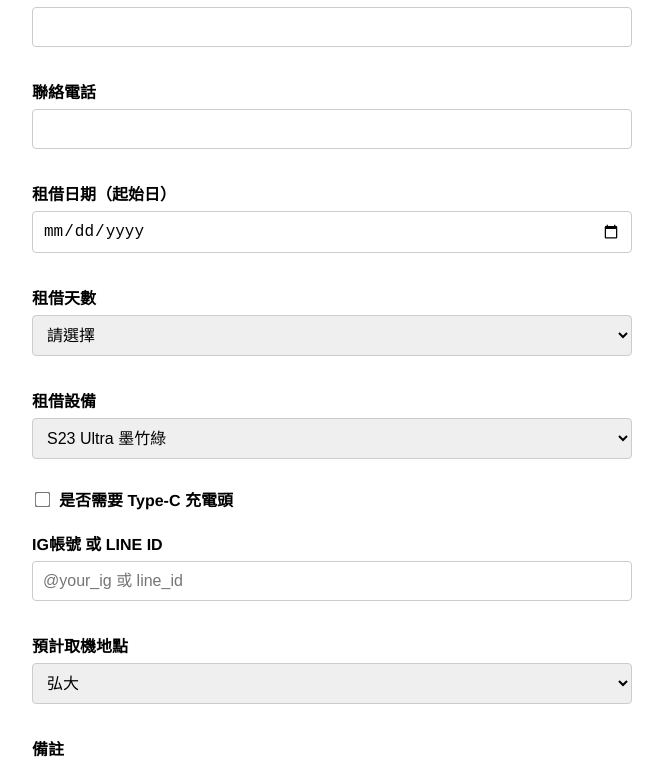
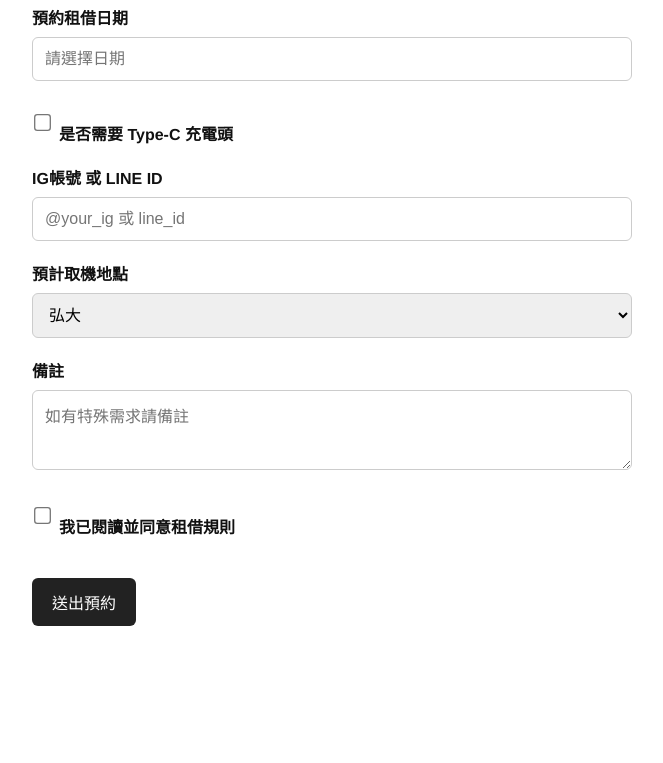
Before and after one commit to zzz-oey/phone-rental, a plain HTML site: page index.html in a window 1280 px wide. Shown: the part 124-887 px from the top of the page, without its empty margins (308-971 px from the left). After the commit the page ends 800 px from the top, so only its background shows below. Drawn offline with nearby package versions, Linux system fonts and the light colour scheme.

Commit message:
Update index.html

```diff
--- a/index.html
+++ b/index.html
@@ -2,64 +2,75 @@
 <html lang="zh-Hant">
 <head>
   <meta charset="UTF-8" />
-  <meta name="viewport" content="width=device-width, initial-scale=1.0" />
+  <meta name="viewport" content="width=device-width, initial-scale=1.0"/>
   <title>手機租借預約表單</title>
+  <link rel="stylesheet" href="https://cdn.jsdelivr.net/npm/flatpickr/dist/flatpickr.min.css"/>
   <style>
     body {
       font-family: "Helvetica Neue", sans-serif;
-      padding: 30px;
-      background-color: #fff;
+      background: #fff;
+      color: #111;
+      padding: 40px;
       max-width: 600px;
       margin: auto;
     }
-    h1 {
-      font-size: 24px;
-      margin-bottom: 20px;
-      text-align: center;
-    }
+
     label {
       font-weight: bold;
       margin-top: 20px;
-      margin-bottom: 6px;
       display: block;
     }
+
     input[type="text"],
-    input[type="tel"],
-    input[type="date"],
-    select,
+    textarea,
+    select {
+      width: 100%;
+      padding: 12px;
+      margin-top: 8px;
+      border: 1px solid #ccc;
+      border-radius: 6px;
+      box-sizing: border-box;
+      font-size: 1rem;
+    }
+
     textarea {
-      width: 100%;
-      padding: 10px;
-      font-size: 16px;
-      margin-bottom: 12px;
-      border: 1px solid #ccc;
-      border-radius: 4px;
-      box-sizing: border-box;
+      resize: vertical;
+      min-height: 80px;
     }
-    .checkbox-group {
+
+    .checkbox-container {
       display: flex;
       align-items: center;
-      margin: 16px 0;
+      margin-top: 20px;
+      margin-bottom: 10px;
     }
-    .checkbox-group input[type="checkbox"] {
+
+    .checkbox-container input {
       margin-right: 10px;
-      transform: scale(1.2);
+      transform: scale(1.3);
     }
-    .checkbox-group label {
-      margin: 0;
-      font-weight: bold;
+
+    .section-title {
+      font-size: 1.5rem;
+      margin: 30px 0 10px;
+      color: #333;
     }
+
+    .date-picker {
+      margin-top: 10px;
+    }
+
     button {
+      margin-top: 30px;
       background-color: #222;
       color: #fff;
-      padding: 12px;
+      padding: 12px 20px;
       border: none;
-      border-radius: 4px;
-      font-size: 16px;
-      width: 100%;
+      border-radius: 6px;
+      font-size: 1rem;
       cursor: pointer;
-      margin-top: 20px;
     }
+
     button:hover {
       background-color: #444;
     }
@@ -68,57 +79,40 @@
 <body>
   <h1>手機租借預約表單</h1>
 
-  <form>
-    <label for="name">姓名</label>
-    <input type="text" id="name" name="name" required />
+  <label for="rental-date">預約租借日期</label>
+  <input type="text" id="rental-date" name="rental-date" class="date-picker" placeholder="請選擇日期" />
 
-    <label for="phone">聯絡電話</label>
-    <input type="tel" id="phone" name="phone" required />
-
-    <label for="date">租借日期（起始日）</label>
-    <input type="date" id="date" name="date" required />
-
-    <label for="days">租借天數</label>
-    <select id="days" name="days" required>
-      <option value="">請選擇</option>
-      <option value="1">1 天</option>
-      <option value="2">2 天</option>
-      <option value="3">3 天</option>
-      <option value="4">4 天</option>
-      <option value="5">5 天以上</option>
-    </select>
-
-    <label for="model">租借設備</label>
-    <select id="model" name="model">
-      <option>S23 Ultra 墨竹綠</option>
-    </select>
-
-    <div class="checkbox-group">
-      <input type="checkbox" id="charger" name="charger" />
-      <label for="charger">是否需要 Type-C 充電頭</label>
+  <div class="checkbox-container">
+    <input type="checkbox" id="need-typec" name="need-typec" />
+    <label for="need-typec">是否需要 Type-C 充電頭</label>
   </div>
 
   <label for="contact">IG帳號 或 LINE ID</label>
-    <input type="text" id="contact" name="contact" placeholder="@your_ig 或 line_id" required />
+  <input type="text" id="contact" name="contact" placeholder="@your_ig 或 line_id" />
 
-    <label for="pickup">預計取機地點</label>
-    <select id="pickup" name="pickup" required>
-      <option>弘大</option>
-      <option>新村</option>
-      <option>合井</option>
-      <option>望遠</option>
-      <option>永登浦周邊</option>
+  <label for="location">預計取機地點</label>
+  <select id="location" name="location">
+    <option value="弘大">弘大</option>
+    <option value="明洞">明洞</option>
+    <option value="其他">其他</option>
   </select>
 
   <label for="note">備註</label>
   <textarea id="note" name="note" placeholder="如有特殊需求請備註"></textarea>
 
-    <div class="checkbox-group">
-      <input type="checkbox" id="agree" name="agree" required />
+  <div class="checkbox-container">
+    <input type="checkbox" id="agree" name="agree" />
     <label for="agree">我已閱讀並同意租借規則</label>
   </div>
 
   <button type="submit">送出預約</button>
-  </form>
+
+  <script src="https://cdn.jsdelivr.net/npm/flatpickr"></script>
+  <script>
+    flatpickr("#rental-date", {
+      minDate: "today",
+      dateFormat: "Y-m-d",
+    });
+  </script>
 </body>
 </html>
```
Lines whose indentation alone changed are shown as unchanged.
